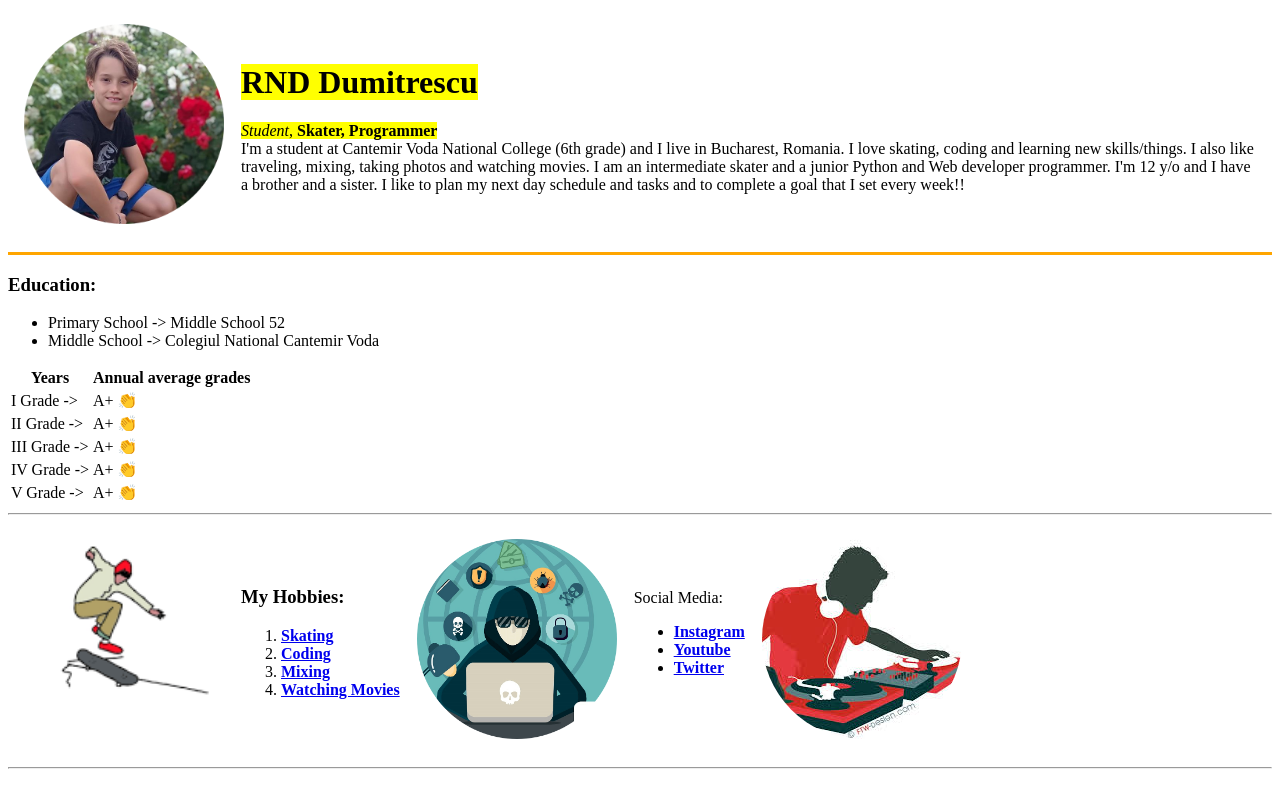
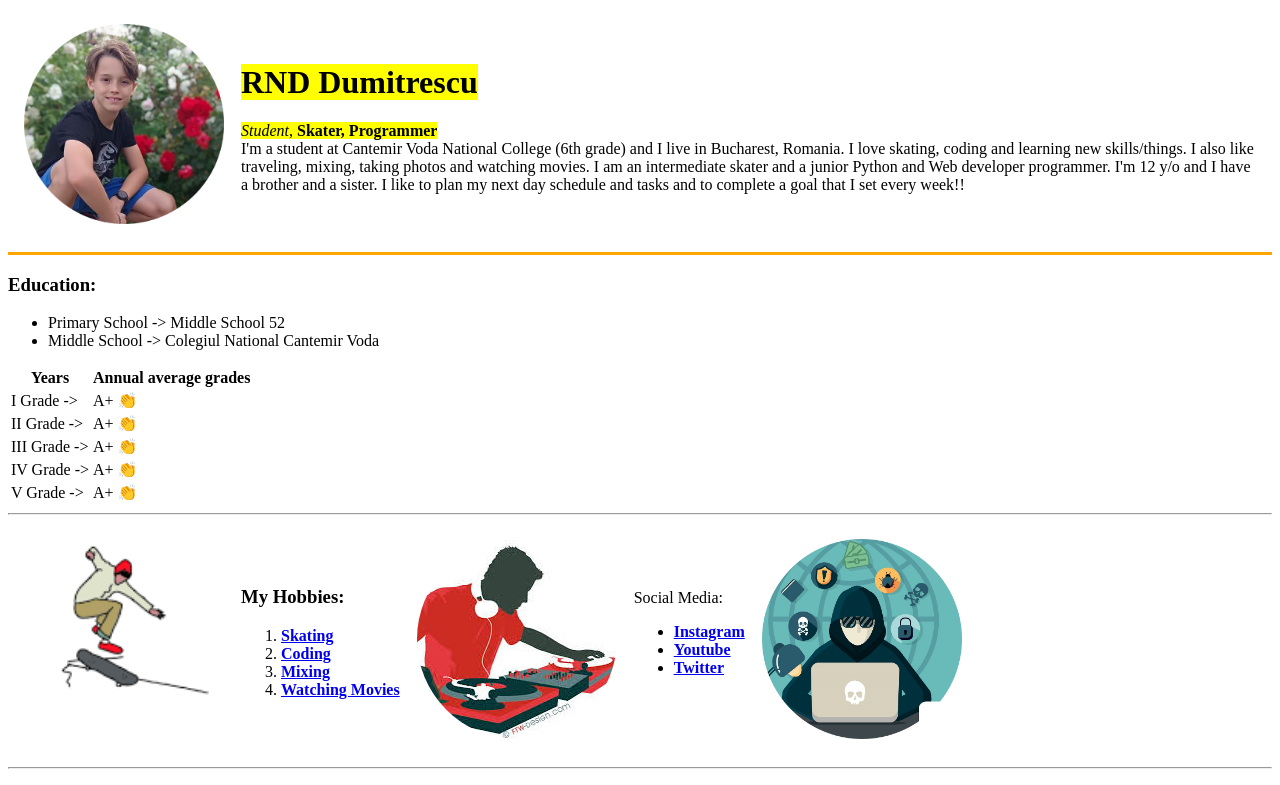
Before and after one commit to rnd31/rnd, a plain HTML site: page index.html in a window 1280 px wide. Shown: the top 785 px of the page. Drawn offline with Linux system fonts and the light colour scheme; files whose address does not match are found by name.

Commit message:
Update index.html

```diff
--- a/index.html
+++ b/index.html
@@ -77,7 +77,7 @@
                 Watching Movies</a></strong></li>
         </ol>
       </td>
-      <td> <img src="coding_animation.png" alt="Coding" height="200" width="200"></td>
+      <td><img src="mixing_animation.png" alt="Mixing" height="200" width="200"></td>
       <td>
         <hr3>Social Media:
           <ul>
@@ -87,7 +87,7 @@
           </ul>
         </hr3>
       </td>
-      <td><img src="file:///home/rnd/Desktop/Web%20Development/HTML%20-%20Personal%20Site/mixing_animation.png" alt="Mixing" height="200" width="200"></td>
+      <td> <img src="coding_animation.png" alt="Coding" height="200" width="200"></td>
     </tr>
   </table>
   <hr>
```
